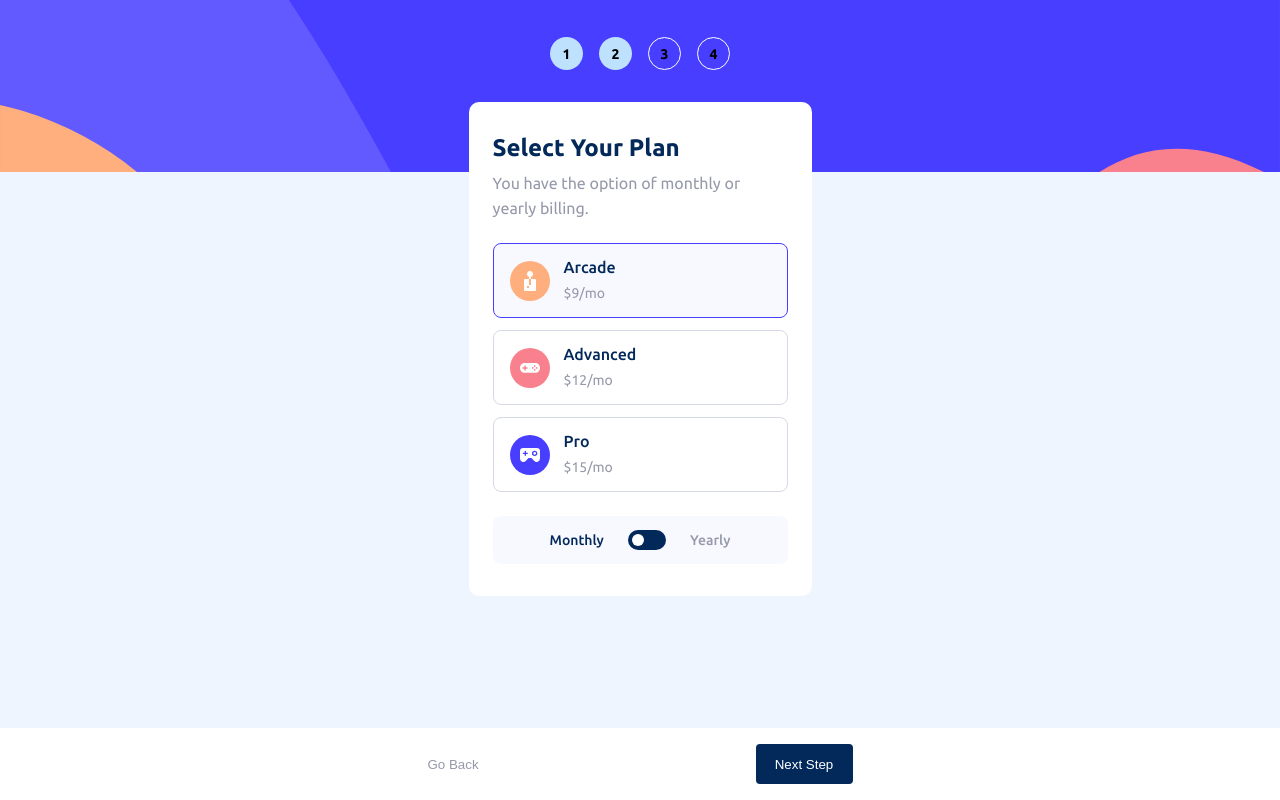
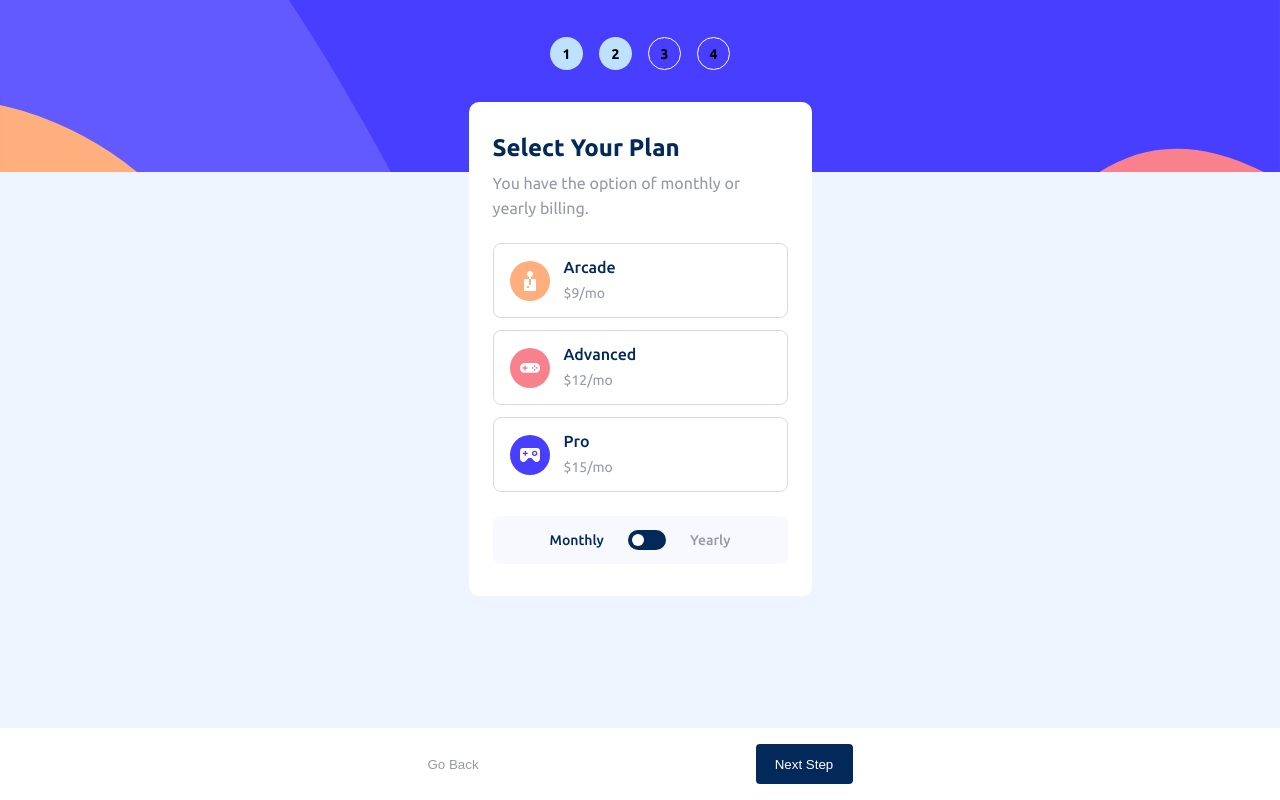
Before and after one commit to aaronkagan/react-multi-step-form, a React (Vite) app: page / in a window 1280 px wide. Both pictures are taken after a click on the button "Next Step". Built offline with nearby package versions, Linux system fonts and the light colour scheme.

Commit message:
adding plan selection for step 2

```diff
--- a/src/App.tsx
+++ b/src/App.tsx
@@ -10,6 +10,9 @@ import GlobalStyle from './components/GlobalStyle';
 
 function App() {
   const [step, setStep] = useState(1);
+  const [plan, setPlan] = useState('');
+  const [planCost, setPlanCost] = useState(0);
+  const [payPeriod, setPayPeriod] = useState('monthly');
 
   return (
     <>
@@ -17,7 +20,16 @@ function App() {
       <main>
         <StepsBar step={step} />
         {step === 1 && <Step1 />}
-        {step === 2 && <Step2 />}
+        {step === 2 && (
+          <Step2
+            plan={plan}
+            setPlan={setPlan}
+            planCost={planCost}
+            setPlanCost={setPlanCost}
+            payPeriod={payPeriod}
+            setPayPeriod={setPayPeriod}
+          />
+        )}
         {step === 3 && <Step3 />}
         {step === 4 && <Step4 />}
         {step === 5 && <Step5 />}
--- a/src/components/Step2.tsx
+++ b/src/components/Step2.tsx
@@ -1,12 +1,25 @@
 import styled from 'styled-components';
 
-const Step2 = () => {
+const Step2 = ({
+  plan,
+  setPlan,
+  planCost,
+  setPlanCost,
+  payPeriod,
+  setPayPeriod
+}) => {
   return (
     <StyledArticle>
       <h1 className="title">Select Your Plan</h1>
       <p className="text">You have the option of monthly or yearly billing.</p>
       <div>
-        <article className="card active">
+        <article
+          className={plan === 'arcade' ? 'card active' : 'card'}
+          onClick={() => {
+            setPlan('arcade');
+            setPlanCost(payPeriod === 'monthly' ? 9 : null);
+          }}
+        >
           <img
             className="icon"
             src="public/assets/images/icon-arcade.svg"
@@ -17,7 +30,13 @@ const Step2 = () => {
             <span className="card-text">$9/mo</span>
           </div>
         </article>
-        <article className="card">
+        <article
+          className={plan === 'advanced' ? 'card active' : 'card'}
+          onClick={() => {
+            setPlan('advanced');
+            setPlanCost(payPeriod === 'monthly' ? 12 : null);
+          }}
+        >
           <img
             className="icon"
             src="public/assets/images/icon-advanced.svg"
@@ -28,7 +47,13 @@ const Step2 = () => {
             <span className="card-text">$12/mo</span>
           </div>
         </article>
-        <article className="card">
+        <article
+          className={plan === 'pro' ? 'card active' : 'card'}
+          onClick={() => {
+            setPlan('pro');
+            setPlanCost(payPeriod === 'monthly' ? 15 : null);
+          }}
+        >
           <img
             className="icon"
             src="public/assets/images/icon-pro.svg"
```
